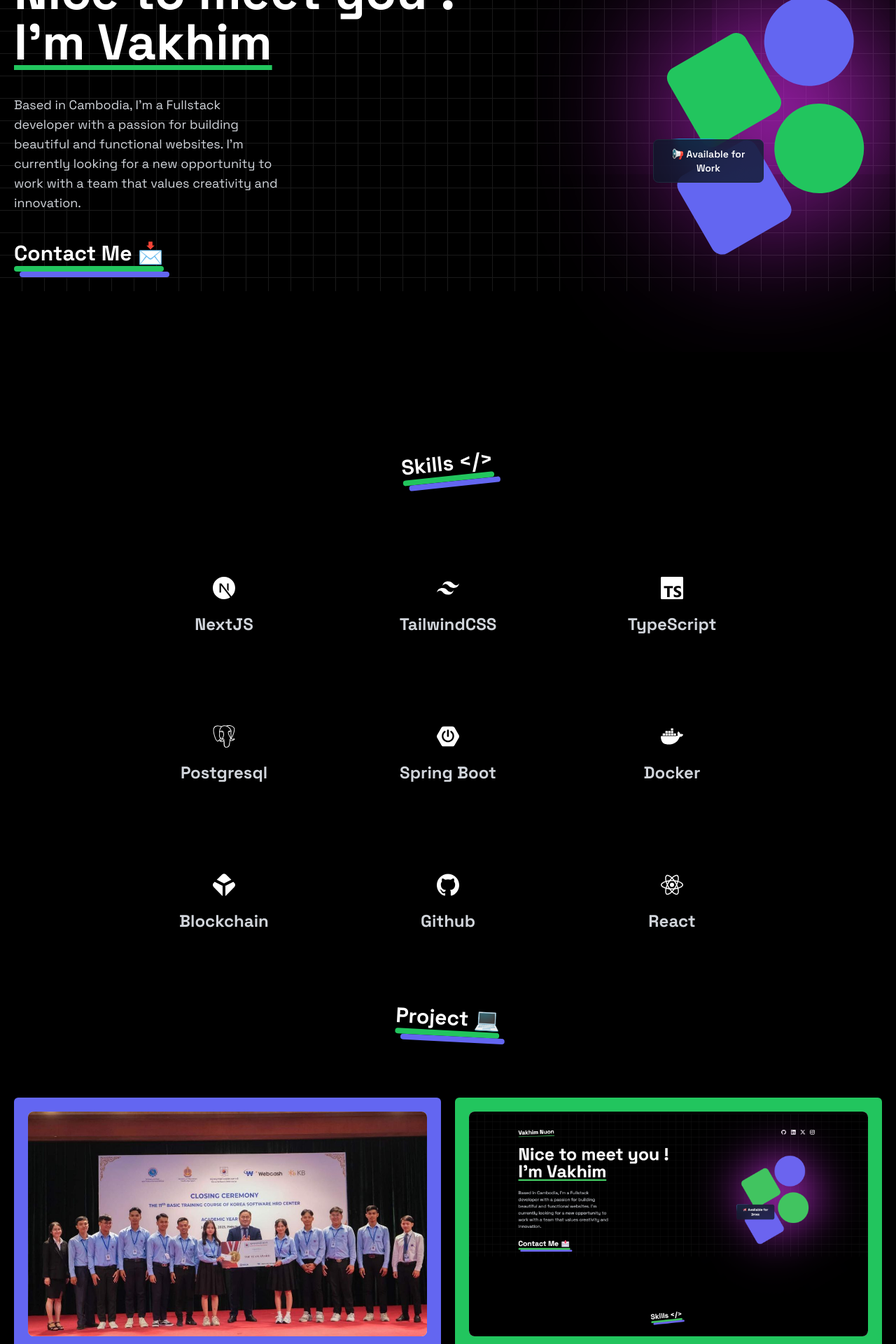
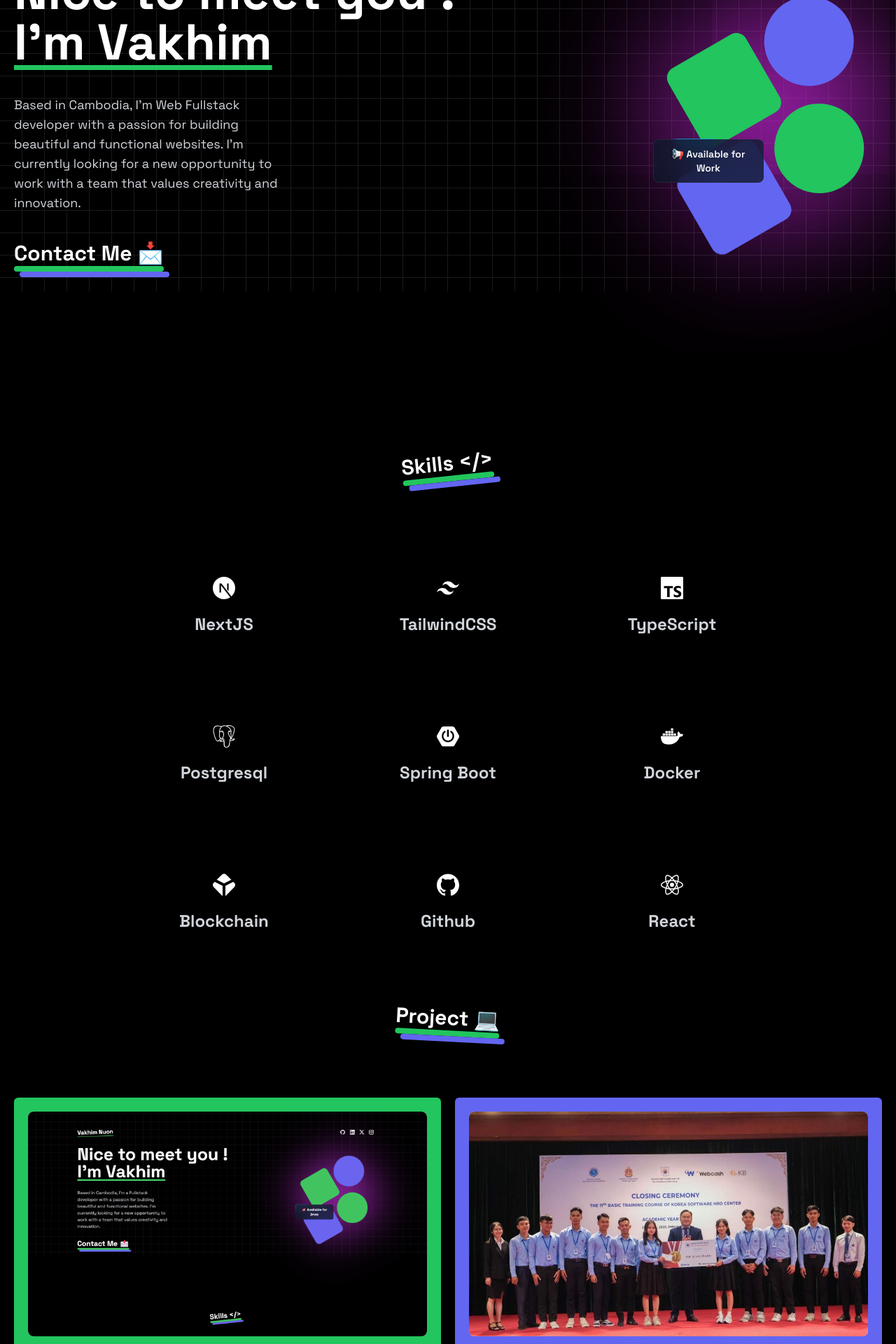
Before and after one commit to nuonvakhim/myprofile, a Next.js app: page / in a window 1280 px wide. Shown: the part 260-2180 px from the top of the page at 70% size. Built offline with nearby package versions, Linux system fonts and the light colour scheme.

Commit message:
update skill

```diff
--- a/app/(home)/components/HeroSection.tsx
+++ b/app/(home)/components/HeroSection.tsx
@@ -13,7 +13,7 @@ const HeroSection = () => {
 
                 <p className="md:w-96 text-lg text-gray-300 ">
                     {
-                        "Based in Cambodia, I'm a Fullstack developer with a passion for building beautiful and functional websites. " +
+                        "Based in Cambodia, I'm Web Fullstack developer with a passion for building beautiful and functional websites. " +
                         "I'm currently looking for a new opportunity to work with a team that values creativity and innovation."
                     }
                 </p>
--- a/app/(home)/components/Project.tsx
+++ b/app/(home)/components/Project.tsx
@@ -15,24 +15,24 @@ import {DirectionAwareHover} from "@/components/ui/direction-aware-hover";
 
 const Project = () => {
     const projects = [
+
         {
+            title: "My Portfolio - A Portfolio Website",
+            tech: [SiNextdotjs, SiTailwindcss, SiVercel],
+            link: "https://vakhim.vercel.app",
+            cover: "/img_5.png",
+            background: "bg-green-500",
+        },{
             title: "Portify - A Portfolio Website",
             tech: [SiReact, SiDocker, SiTailwindcss, SiSpringboot],
-            link: "http://localhost:3000",
+            link: "",
             cover: "/img.jpg",
             background: "bg-indigo-500",
         },
         {
-            title: "My Portfolio - A Portfolio Website",
-            tech: [SiNextdotjs, SiTailwindcss, SiVercel],
-            link: "http://localhost:3000",
-            cover: "/img_5.png",
-            background: "bg-green-500",
-        },
-        {
             title: "E-Certify - A Certificate Generator based on Blockchain",
             tech: [SiReact,SiVite, SiDocker, SiTailwindcss, SiSpringboot, SiBlockchaindotcom],
-            link: "http://localhost:3000",
+            link: "",
             cover: "/im4.jpg",
             background: "bg-green-500",
         },
```
